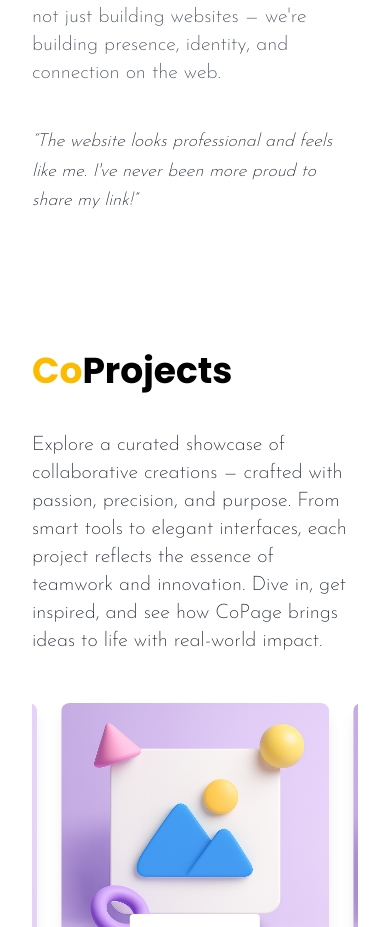
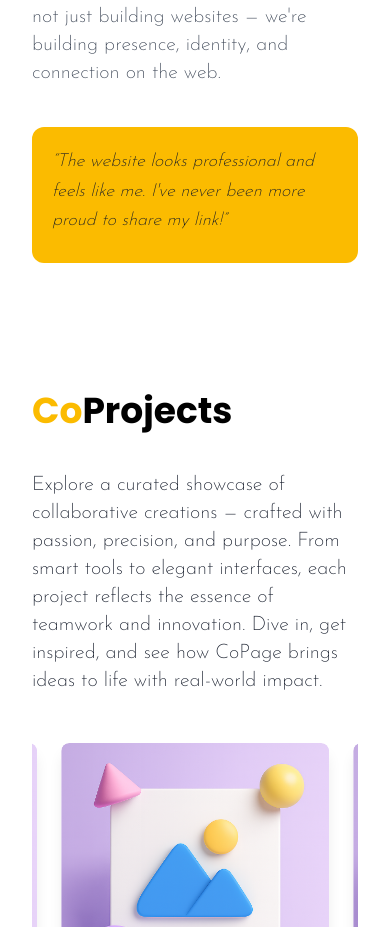
Before and after one commit to altamash1605/copage, a React (Vite) app: page / in a window 390 px wide. Shown: the part 1387-2314 px from the top of the page. Built offline with nearby package versions, Linux system fonts and the light colour scheme.

Commit message:
Added brand color background to testimonials mobile

```diff
--- a/src/components/Story.jsx
+++ b/src/components/Story.jsx
@@ -45,7 +45,7 @@ export default function Story() {
           </div>
         </motion.div>
       </div>
-      <div className="md:hidden">
+      <div className="md:hidden bg-brand rounded-xl p-5">
         <Testimonials className="text-gray-900"/>
       </div>
     </section>
```
